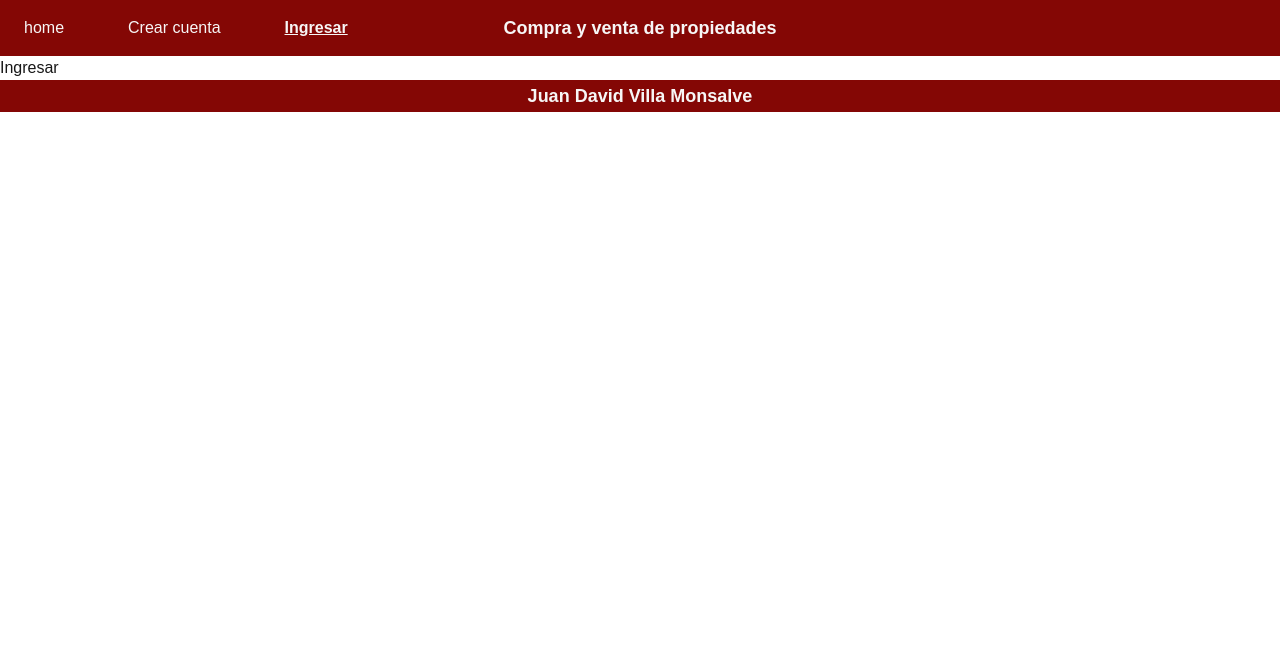
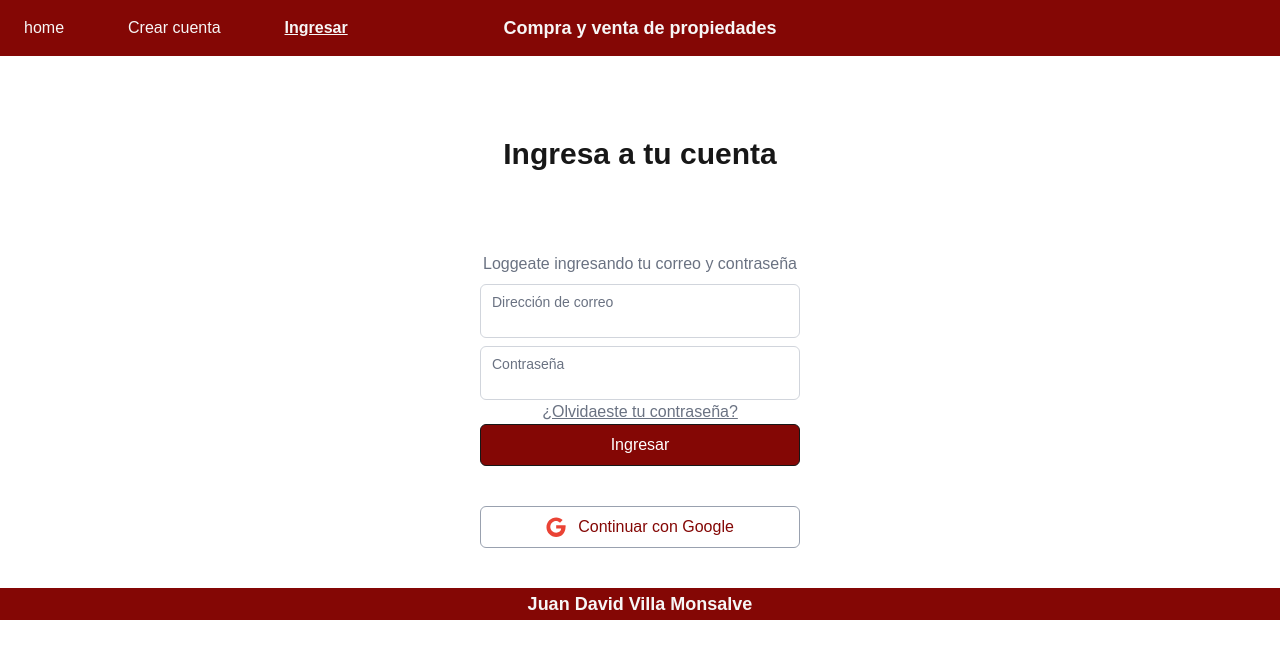
Before and after one commit to JuanVimon3/compra-venta-propiedades, a Next.js app: page /login in a window 1280 px wide. Shown: the top 658 px of the page. Built offline with nearby package versions, Linux system fonts and the light colour scheme.

Commit message:
add content to form page

```diff
--- a/src/app/createAccount/page.tsx
+++ b/src/app/createAccount/page.tsx
@@ -17,7 +17,7 @@ export default function createAccount(){
       </button>
 
       <div className="relative w-80 mt-2">
-        <input type="email" id="email" className="peer border border-gray-300 rounded-md px-3 pt-4 pb-2 w-full focus:ring-2 focus:ring-[#840705] focus:outline-none" />
+        <input type="email" id="email" className="peer border border-gray-300 rounded-md px-3 pt-5 pb-2 w-full focus:ring-2 focus:ring-[#840705] focus:outline-none" />
         <label htmlFor="email" className="absolute left-3 top-2 text-gray-500 text-sm transition-all peer-placeholder-shown:top-3 peer-placeholder-shown:text-gray-400 peer-placeholder-shown:text-base peer-focus:top-1 peer-focus:text-[#840705] peer-focus:text-sm">
         Dirección de correo
       </label>
@@ -25,7 +25,7 @@ export default function createAccount(){
 
 
       <div className="relative w-80 mt-2">
-        <input type="password" id="password" className="peer border border-gray-300 rounded-md px-3 pt-4 pb-2 w-full focus:ring-2 focus:ring-[#840705] focus:outline-none" />
+        <input type="password" id="password" className="peer border border-gray-300 rounded-md px-3 pt-5 pb-2 w-full focus:ring-2 focus:ring-[#840705] focus:outline-none" />
         <label htmlFor="password" className="absolute left-3 top-2 text-gray-500 text-sm transition-all peer-placeholder-shown:top-3 peer-placeholder-shown:text-gray-400 peer-placeholder-shown:text-base peer-focus:top-1 peer-focus:text-[#840705] peer-focus:text-sm">
         Contraseña
       </label>
--- a/src/app/login/page.tsx
+++ b/src/app/login/page.tsx
@@ -1,5 +1,43 @@
 export default function login() {
   return (
-    <h1>Ingresar</h1>
+    <form action="" className="flex flex-col items-center">
+      <h1 className="flex flex-col items-center font-bold pt-20 pb-20 text-3xl">Ingresa a tu cuenta</h1>
+      <h5 className="text-gray-500">Loggeate ingresando tu correo y contraseña</h5>
+
+      <div className="relative w-80 mt-2">
+        <input type="email" id="email" className="peer border border-gray-300 rounded-md px-3 pt-5 pb-2 w-full focus:ring-2 focus:ring-[#840705] focus:outline-none" />
+        <label htmlFor="email" className="absolute left-3 top-2 text-gray-500 text-sm transition-all peer-placeholder-shown:top-3 peer-placeholder-shown:text-gray-400 peer-placeholder-shown:text-base peer-focus:top-1 peer-focus:text-[#840705] peer-focus:text-sm">
+          Dirección de correo
+        </label>
+      </div>
+
+      <div className="relative w-80 mt-2">
+        <input type="password" id="password" className="peer border border-gray-300 rounded-md px-3 pt-5 pb-2 w-full focus:ring-2 focus:ring-[#840705] focus:outline-none" />
+        <label htmlFor="password" className="absolute left-3 top-2 text-gray-500 text-sm transition-all peer-placeholder-shown:top-3 peer-placeholder-shown:text-gray-400 peer-placeholder-shown:text-base peer-focus:top-1 peer-focus:text-[#840705] peer-focus:text-sm">
+          Contraseña
+        </label>
+      </div>
+
+      <h5 className="text-gray-500 text-decoration-line: underline">¿Olvidaeste tu contraseña?</h5>
+
+      <button type="button" className="flex items-center justify-center bg-[#840705] w-80 border rounded-md mb-10 py-2">
+        <h1 className="text-white">Ingresar</h1>
+      </button>
+
+      <button type="button" className="flex items-center justify-center gap-3 w-80 border border-gray-400 rounded-md mb-10 py-2 bg-white hover:bg-gray-50 transition">
+        <svg
+          xmlns="http://www.w3.org/2000/svg"
+          viewBox="0 0 488 512"
+          className="w-5 h-5"
+        >
+          <path
+            fill="#EA4335"
+            d="M488 261.8C488 403.3 391.1 512 248.5 512 111.2 512 0 400.8 0 263.5S111.2 15 248.5 15c66.5 0 122.7 24.5 165.2 64.9l-67 64.2C312.3 112.7 282.5 100 248.5 100c-83.1 0-150.5 67.4-150.5 150.5S165.4 401 248.5 401c77.9 0 122.8-44.3 127.9-106H248.5v-85h239.1c2.2 12.1 3.4 24.6 3.4 38z"
+          />
+        </svg>
+        <span className="text-[#840705]">Continuar con Google</span>
+      </button>
+
+    </form>
   )
 }
```
